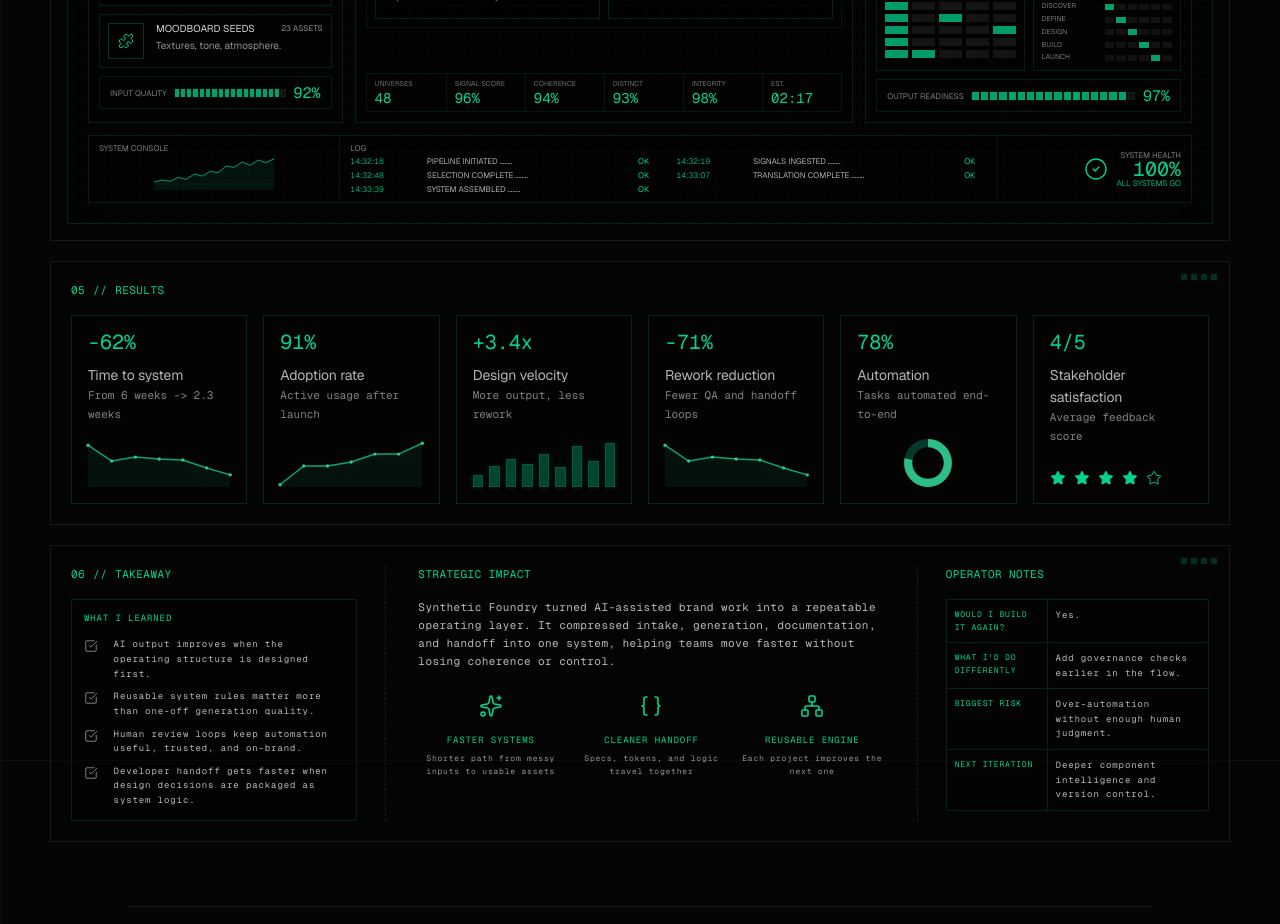
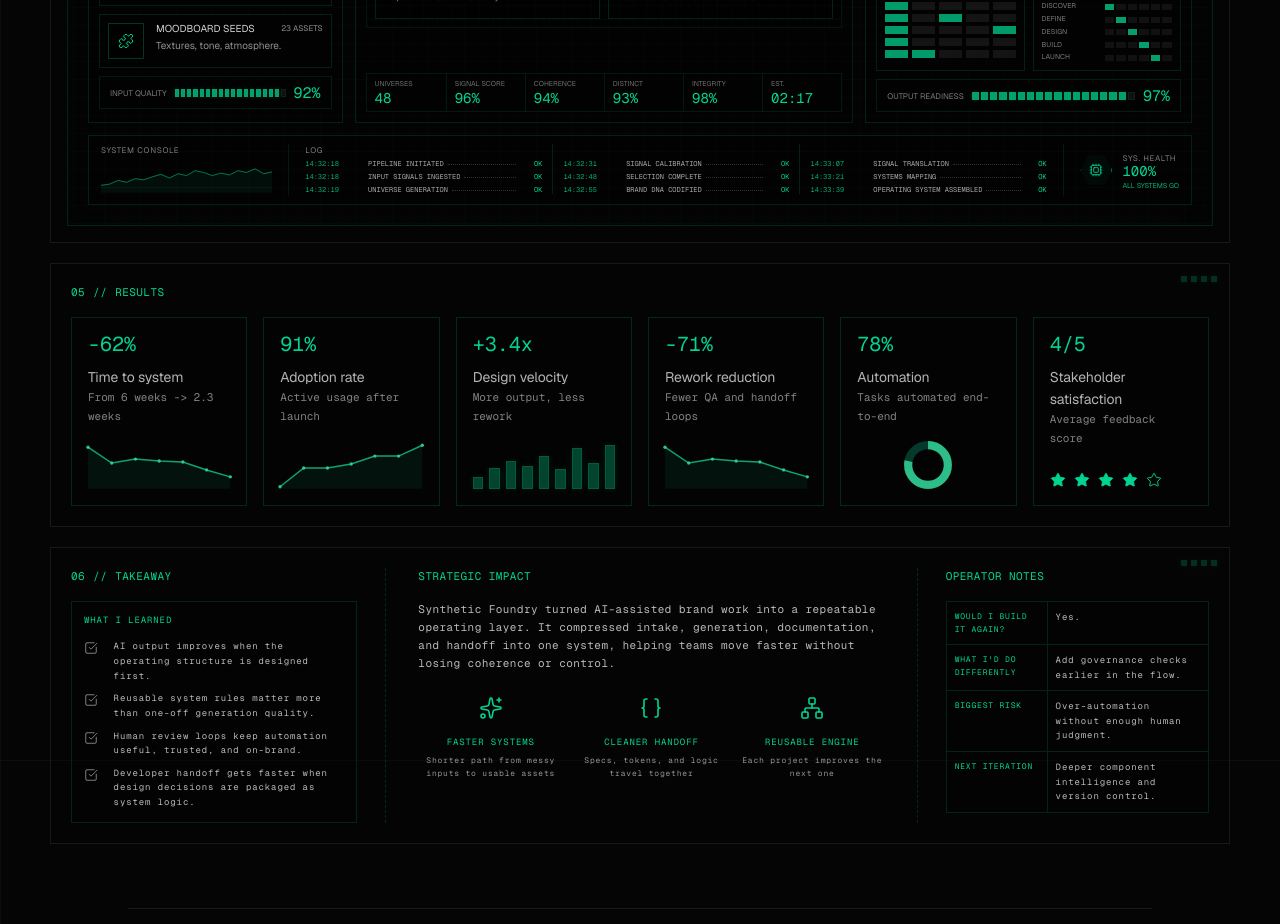
Before and after one commit to jchizick/System-Designer.-Market-Operator, a React (Vite) app: page /ai-brand-machine-synthetic-foundry-v2 in a window 1280 px wide. Shown: the part 1640-2564 px from the top of the page. Built offline with nearby package versions, Linux system fonts and the light colour scheme.

Commit message:
Refine system motion console visuals

```diff
--- a/src/components/BrawlerMindV2Page.tsx
+++ b/src/components/BrawlerMindV2Page.tsx
@@ -617,7 +617,7 @@ function ReadinessGauge() {
         />
       </svg>
       <div className="text-center font-mono uppercase leading-none">
-        <div className="text-[13px] text-emerald-400">72%</div>
+        <div className="text-[12px] text-emerald-400">72%</div>
         <div className="mt-1 text-[7px] text-emerald-300/70">Ready</div>
       </div>
     </div>
--- a/src/components/SyntheticFoundryV2Page.tsx
+++ b/src/components/SyntheticFoundryV2Page.tsx
@@ -132,12 +132,22 @@ const outputCards = [
   ['06', 'ROADMAP', 'roadmap'],
 ];
 
-const systemLogRows = [
-  ['14:32:18', 'PIPELINE INITIATED'],
-  ['14:32:19', 'SIGNALS INGESTED'],
-  ['14:32:48', 'SELECTION COMPLETE'],
-  ['14:33:07', 'TRANSLATION COMPLETE'],
-  ['14:33:39', 'SYSTEM ASSEMBLED'],
+const systemLogGroups = [
+  [
+    ['14:32:18', 'PIPELINE INITIATED'],
+    ['14:32:18', 'INPUT SIGNALS INGESTED'],
+    ['14:32:19', 'UNIVERSE GENERATION'],
+  ],
+  [
+    ['14:32:31', 'SIGNAL CALIBRATION'],
+    ['14:32:48', 'SELECTION COMPLETE'],
+    ['14:32:55', 'BRAND DNA CODIFIED'],
+  ],
+  [
+    ['14:33:07', 'SIGNAL TRANSLATION'],
+    ['14:33:21', 'SYSTEMS MAPPING'],
+    ['14:33:39', 'OPERATING SYSTEM ASSEMBLED'],
+  ],
 ];
 
 const resultCards = [
@@ -683,13 +693,13 @@ function OutputPreviewCard({ number, title, type }: { number: string; title: str
 }
 
 function SystemConsoleSparkline() {
-  const points = '0,42 12,39 24,41 36,35 48,38 60,30 72,33 84,26 96,28 108,18 120,20 132,12 144,17 156,9 168,13 180,7';
+  const points = '0,36 14,34 28,28 42,31 56,25 70,27 84,22 98,18 112,24 126,17 140,20 154,12 168,15 182,20 196,16 210,19 224,12 238,15 252,9 266,17 280,14';
 
   return (
-    <svg className="h-9 w-full text-emerald-400" viewBox="0 0 180 54" aria-hidden="true">
-      <path d="M0 45H180" stroke="rgba(255,255,255,0.09)" />
-      <polyline points={points} fill="none" stroke="currentColor" strokeOpacity="0.72" strokeWidth="1.5" />
-      <path d={`M ${points.replaceAll(' ', ' L ')} L 180 54 L 0 54 Z`} fill="currentColor" opacity="0.08" />
+    <svg className="h-9 w-full text-emerald-400" viewBox="0 0 280 48" aria-hidden="true">
+      <path d="M0 40H280" stroke="rgba(255,255,255,0.07)" />
+      <polyline points={points} fill="none" stroke="currentColor" strokeOpacity="0.64" strokeWidth="1.35" />
+      <path d={`M ${points.replaceAll(' ', ' L ')} L 280 48 L 0 48 Z`} fill="currentColor" opacity="0.055" />
     </svg>
   );
 }
@@ -811,29 +821,43 @@ function SystemInMotionSection() {
           </aside>
         </div>
 
-        <footer className="relative mt-3 grid min-w-0 grid-cols-1 border border-emerald-500/16 bg-black/24 lg:grid-cols-[0.65fr_1.7fr_0.5fr]">
-          <div className="min-w-0 border-b border-emerald-500/12 px-2.5 py-2 lg:border-b-0 lg:border-r">
-            <div className="mb-0.5 text-[8px] uppercase leading-none text-white/48">SYSTEM CONSOLE</div>
+        <footer className="relative mt-3 grid min-w-0 grid-cols-1 border border-emerald-500/16 bg-black/24 px-3 py-2 lg:grid-cols-[0.62fr_2.55fr_0.38fr]">
+          <div className="min-w-0 border-b border-emerald-500/12 pb-2 lg:border-b-0 lg:border-r lg:pb-0 lg:pr-4">
+            <div className="mb-1 text-[8px] uppercase tracking-[0.08em] text-white/48">SYSTEM CONSOLE</div>
             <SystemConsoleSparkline />
           </div>
-          <div className="min-w-0 border-b border-emerald-500/12 px-2.5 py-2 lg:border-b-0 lg:border-r">
-            <div className="mb-1 text-[8px] uppercase leading-none text-white/48">LOG</div>
-            <div className="grid min-w-0 grid-cols-1 gap-x-4 gap-y-1 md:grid-cols-2">
-              {systemLogRows.map(([time, label]) => (
-                <div key={`${time}-${label}`} className="grid min-w-0 grid-cols-[4.4rem_minmax(0,1fr)_1.4rem] gap-1.5 text-[8px] uppercase leading-tight">
-                  <span className="text-emerald-400/78 tabular-nums">{time}</span>
-                  <span className="truncate text-white/68">{label} ........</span>
-                  <span className="text-emerald-400">OK</span>
+          <div className="min-w-0 border-b border-emerald-500/12 py-2 lg:border-b-0 lg:border-r lg:px-4 lg:py-0">
+            <div className="grid min-w-0 grid-cols-1 gap-3 md:grid-cols-3 md:gap-0">
+              {systemLogGroups.map((group, groupIndex) => (
+                <div
+                  key={groupIndex}
+                  className={`min-w-0 md:px-2.5 ${groupIndex === 0 ? 'md:pl-0' : 'md:border-l md:border-emerald-500/16'} ${groupIndex === systemLogGroups.length - 1 ? 'md:pr-0' : ''}`}
+                >
+                  <div className="mb-1 text-[8px] uppercase tracking-[0.08em] text-white/48">{groupIndex === 0 ? 'LOG' : '\u00a0'}</div>
+                  <div className="space-y-1">
+                    {group.map(([time, label]) => (
+                      <div key={`${time}-${label}`} className="grid min-w-0 grid-cols-[3.55rem_minmax(0,1fr)_1.25rem] gap-1.5 font-mono text-[7px] uppercase leading-tight">
+                        <span className="text-emerald-400/78 tabular-nums">{time}</span>
+                        <span className="flex min-w-0 items-center gap-1 text-white/66">
+                          <span className="truncate">{label}</span>
+                          <span className="h-px min-w-3 flex-1 border-t border-dotted border-white/18" aria-hidden="true" />
+                        </span>
+                        <span className="text-right text-emerald-400">OK</span>
+                      </div>
+                    ))}
+                  </div>
                 </div>
               ))}
             </div>
           </div>
-          <div className="flex min-w-0 items-center justify-start gap-2 px-2.5 py-2 lg:justify-end">
-            <CheckCircle2 className="h-6 w-6 shrink-0 text-emerald-400" strokeWidth={1.35} />
-            <div className="min-w-0 text-left lg:text-right">
-              <div className="text-[8px] uppercase leading-none text-white/48">SYSTEM HEALTH</div>
-              <div className="font-mono text-[20px] leading-none text-emerald-400 tabular-nums">100%</div>
-              <div className="text-[8px] uppercase leading-none text-emerald-400/82">ALL SYSTEMS GO</div>
+          <div className="flex min-w-0 items-center justify-start gap-2.5 pt-2 lg:justify-end lg:pt-0 lg:pl-3">
+            <div className="flex h-8 w-8 shrink-0 items-center justify-center border border-emerald-400/48 bg-emerald-400/[0.04] text-emerald-400 [clip-path:polygon(25%_4%,75%_4%,100%_50%,75%_96%,25%_96%,0_50%)]">
+              <Cpu className="h-3.5 w-3.5" strokeWidth={1.45} />
+            </div>
+            <div className="min-w-0">
+              <div className="text-[8px] uppercase tracking-[0.08em] text-white/48">SYS. HEALTH</div>
+              <div className="font-mono text-[14px] leading-none text-emerald-400 tabular-nums">100%</div>
+              <div className="mt-1 text-[7px] uppercase leading-none text-emerald-400/82">ALL SYSTEMS GO</div>
             </div>
           </div>
         </footer>
```
